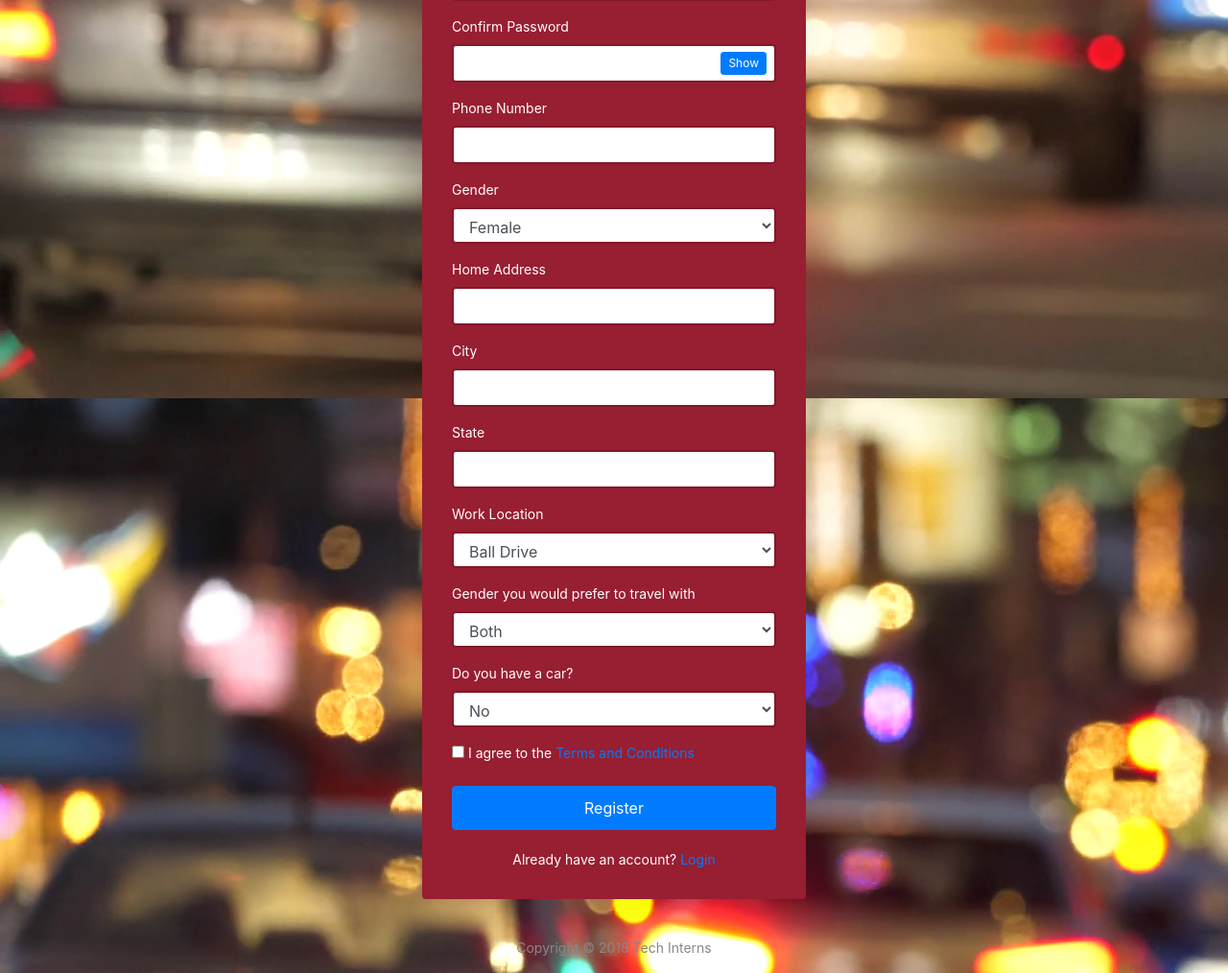
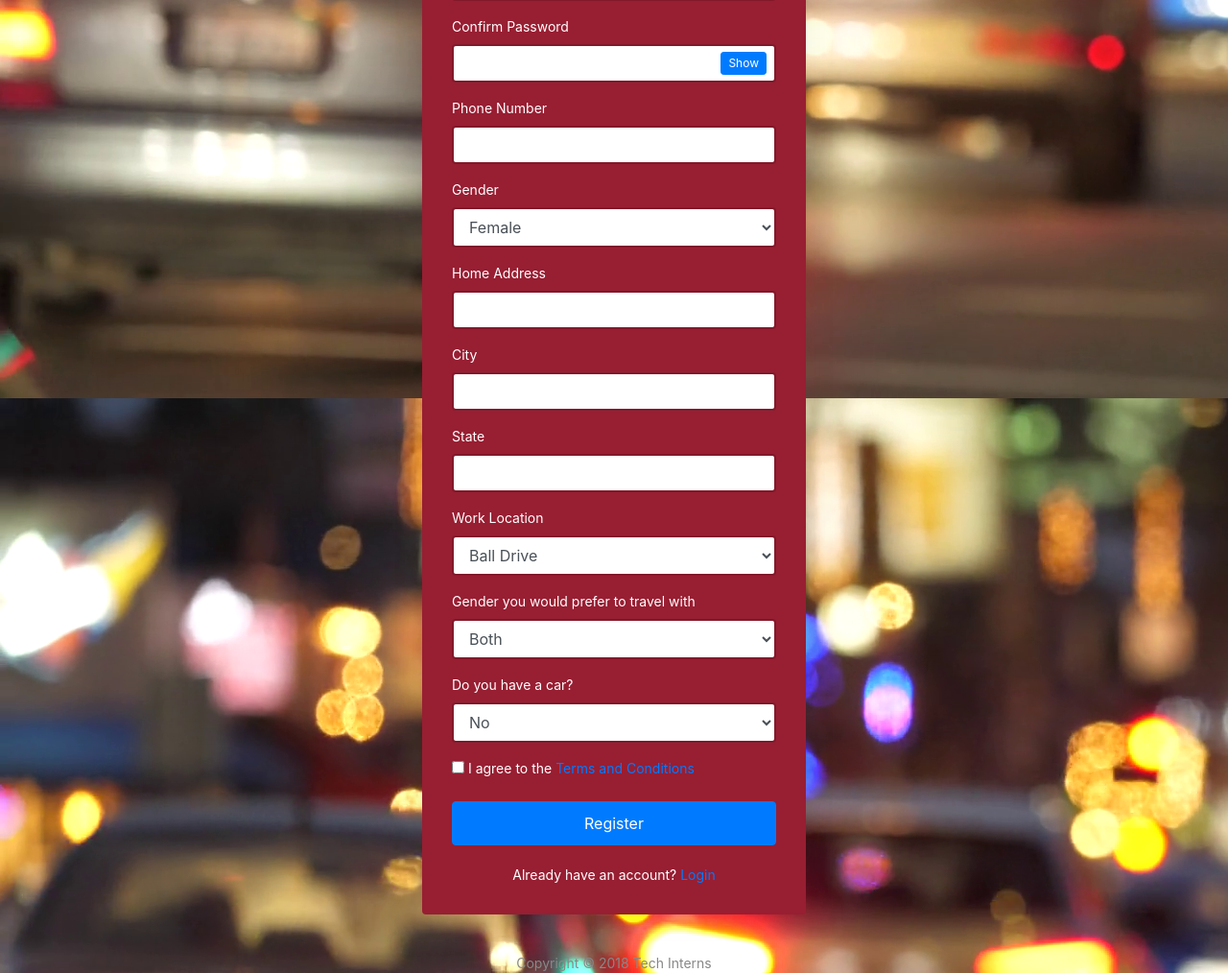
Before and after one commit to techinterns/techinterns.github.io, a Flask app: page /register in a window 1280 px wide. Shown: the part 665-1679 px from the top of the page at 96% size. Run offline with Flask 2, Linux system fonts and the light colour scheme; some libraries are stand-ins or nearby versions.

Commit message:
Fix bug with form text getting cut off

```diff
--- a/app/static/css/my-login.css
+++ b/app/static/css/my-login.css
@@ -2,6 +2,7 @@ html,body {
 	height: 100%;
 	margin: 0;
 	background: url('../img/traffic.png');
+	background-attachment: fixed;
 }
 
 #carDetails{
@@ -26,7 +27,6 @@ body.my-login-page {
 
 .my-login-page .brand img {
 	width: 100%;
-
 }
 
 .my-login-page .card-wrapper {
@@ -55,8 +55,12 @@ body.my-login-page {
 	color: white;
 }
 
-.my-login-page .form-control {
+.my-login-page .form-control{
 	border-width: 2.3px;
+}
+
+select.form-control:not([size]):not([multiple]) {
+	height: fit-content;
 }
 
 .my-login-page .form-group label {
```
